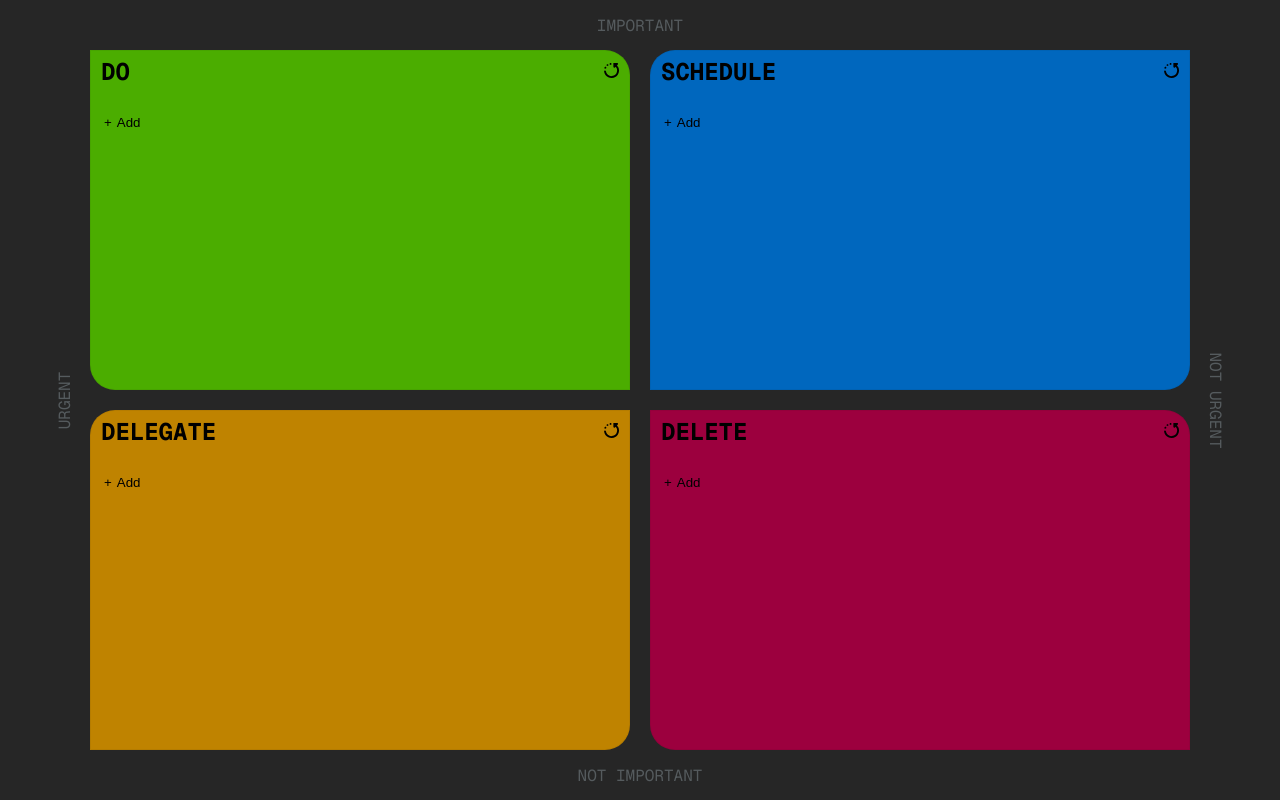
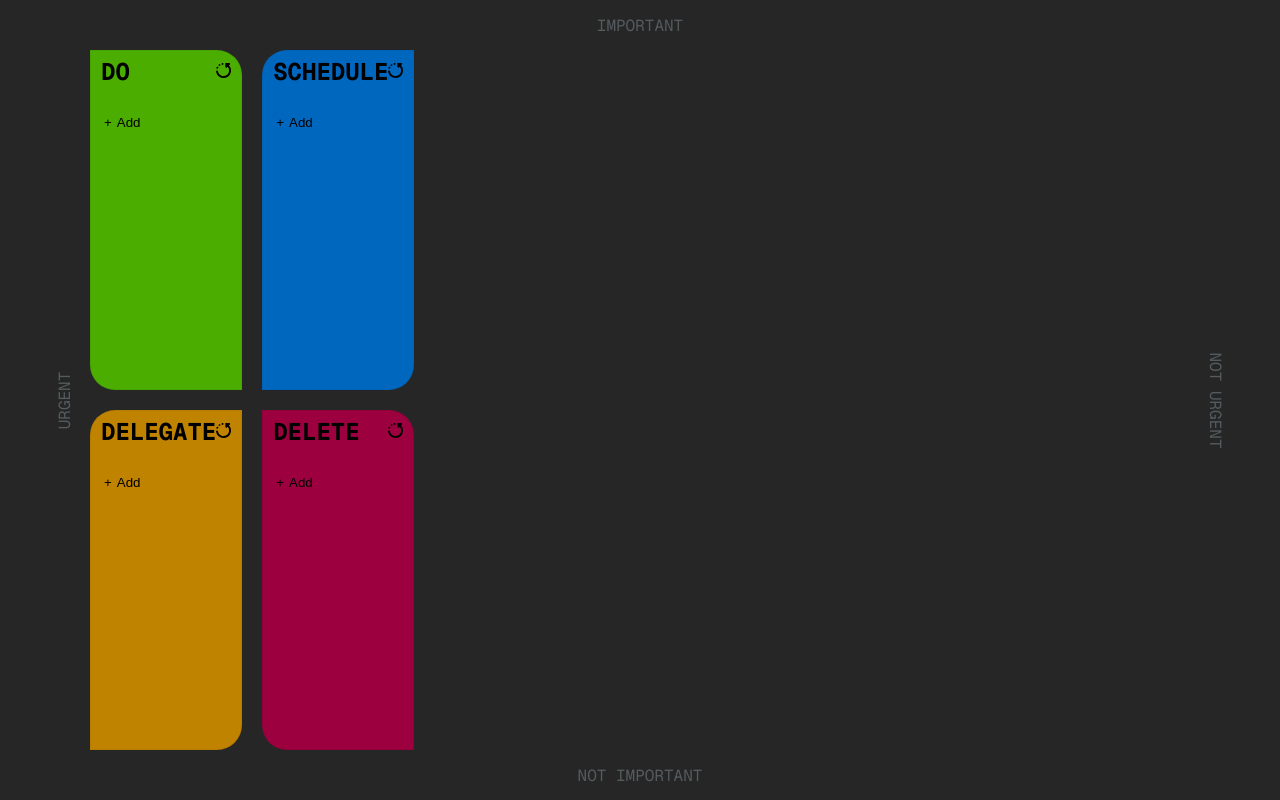
Before and after one commit to nelsonoftrafalgar/eisenhower, a Next.js app: page / in a window 1280 px wide. Built offline with nearby package versions, Linux system fonts and the light colour scheme.

Commit message:
fix grid height

```diff
--- a/src/app/page.css
+++ b/src/app/page.css
@@ -83,7 +83,12 @@
 
 .grid {
 	grid-area: grid;
-	height: 100%;
+	height: 150%;
+
+	@media screen and (min-width: 600px) {
+		display: flex;
+		height: 100%;
+	}
 }
 
 .not-important {
```
